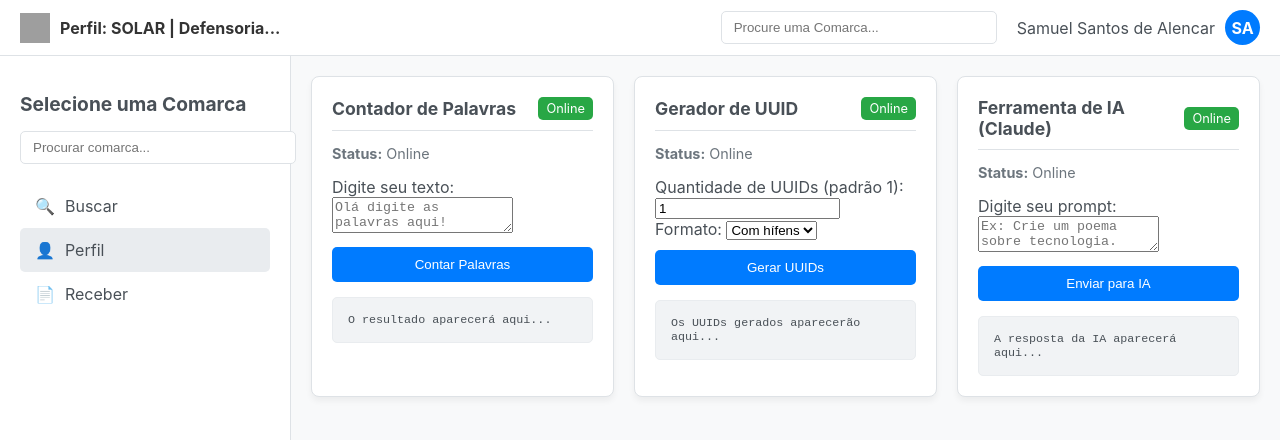
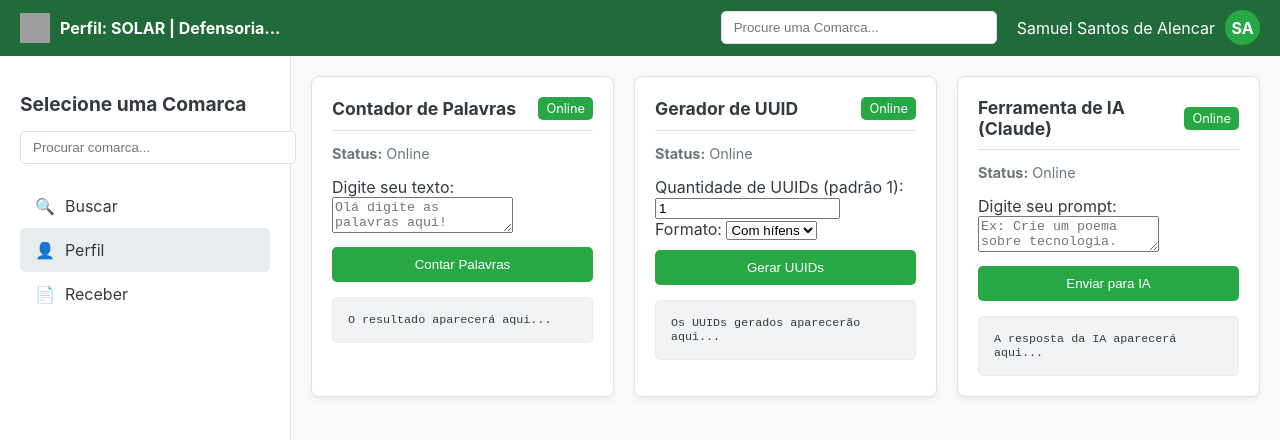
Before and after one commit to paolaalim/mcp_typescript, a website: page public/index.html in a window 1280 px wide. Shown: the top 440 px of the page. Drawn offline with nearby package versions, Linux system fonts and the light colour scheme; grey boxes are pictures that could not be loaded.

Commit message:
Update style.css

```diff
--- a/public/style.css
+++ b/public/style.css
@@ -1,14 +1,15 @@
 /* public/style.css */
 
 :root {
-  --primary-color: #007bff;
-  --secondary-color: #6c757d;
-  --bg-color: #f8f9fa;
-  --card-bg-color: #ffffff;
-  --border-color: #dee2e6;
-  --text-color: #495057;
-  --online-color: #28a745;
-  --offline-color: #dc3545;
+  --primary-color: #28a745; /* Verde vibrante */
+  --secondary-color: #6c757d; /* Cinza para textos secundários */
+  --bg-color: #f8f9fa; /* Fundo branco/cinza claro */
+  --card-bg-color: #ffffff; /* Fundo de cards branco */
+  --border-color: #dee2e6; /* Cor de borda cinza claro */
+  --text-color: #343a40; /* Cor de texto escuro */
+  --online-color: #28a745; /* Verde para status online */
+  --offline-color: #dc3545; /* Vermelho para status offline */
+  --header-bg-color: #216a3a; /* Verde mais escuro para o topo */
 }
 
 body {
@@ -26,8 +27,9 @@ body {
   justify-content: space-between;
   align-items: center;
   padding: 10px 20px;
-  background-color: #fff;
-  border-bottom: 1px solid var(--border-color);
+  background-color: var(--header-bg-color); /* Fundo verde escuro */
+  border-bottom: 1px solid var(--header-bg-color);
+  color: white;
 }
 .topbar-logo {
   display: flex;
@@ -40,7 +42,7 @@ body {
 }
 .logo-text {
   font-weight: bold;
-  color: #333;
+  color: white; /* Cor do texto do logo */
 }
 .topbar-right {
   display: flex;
@@ -59,6 +61,7 @@ body {
 .user-profile {
   display: flex;
   align-items: center;
+  color: white;
 }
 .user-avatar {
   width: 35px;
@@ -80,7 +83,7 @@ body {
 
 .sidebar {
   width: 250px;
-  background-color: #fff;
+  background-color: var(--card-bg-color); /* Fundo branco */
   border-right: 1px solid var(--border-color);
   padding: 20px;
   flex-shrink: 0;
@@ -196,5 +199,5 @@ button {
   transition: background-color 0.2s;
 }
 button:hover {
-  background-color: #0056b3;
+  background-color: #218838;
 }
```
